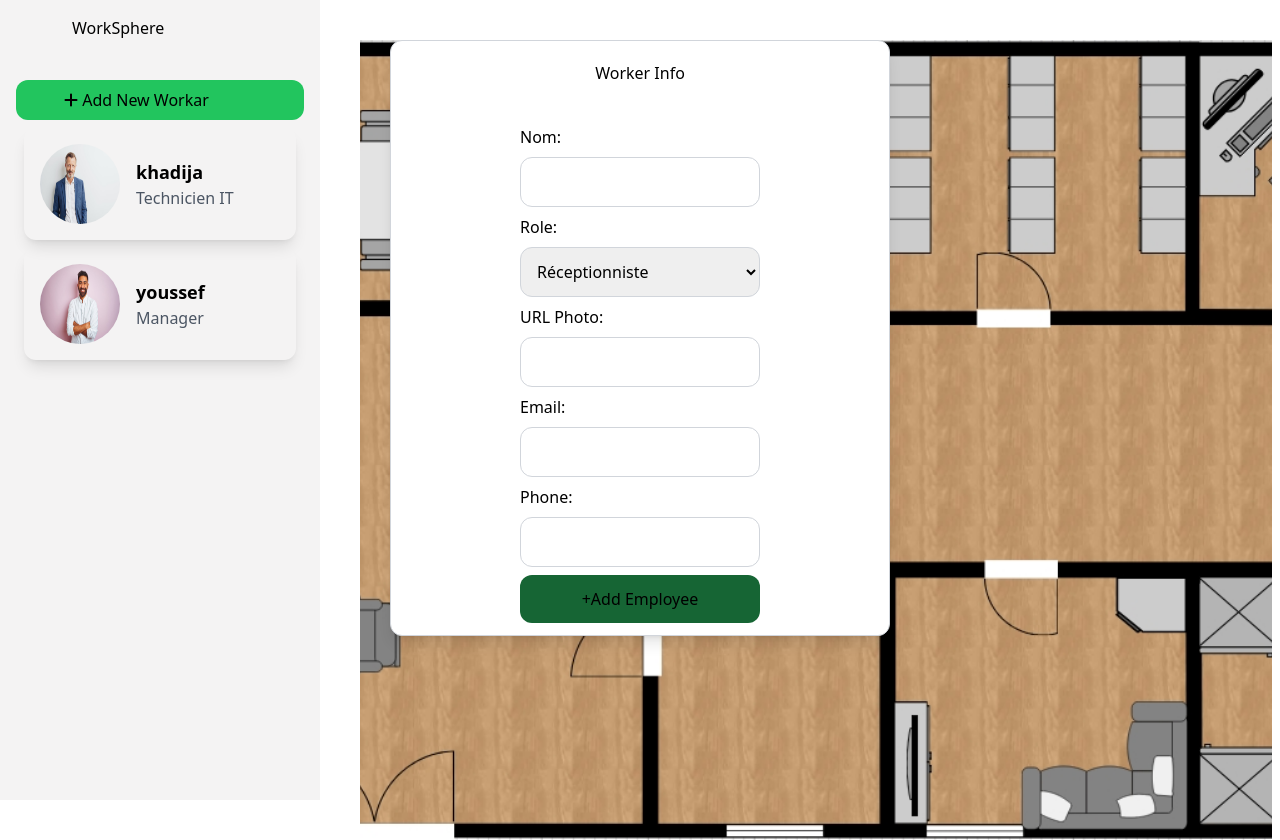
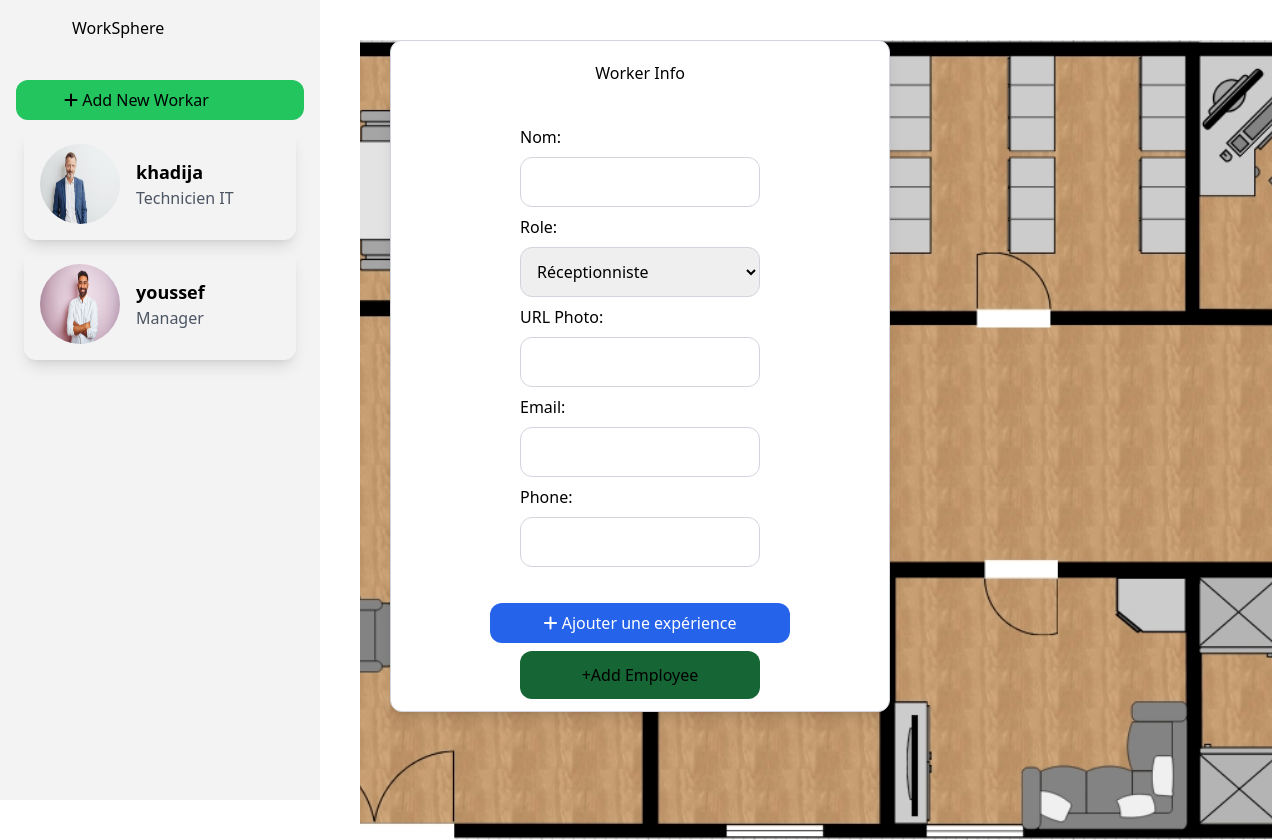
Before and after one commit to khadijakhiboua12/WorkSphere-Staff-Management, a plain HTML site: page index.html in a window 1280 px wide. Drawn offline with nearby package versions, Linux system fonts and the light colour scheme.

Commit message:
Ajoute  une formulaire  d'ajouter un employer

```diff
--- a/index.html
+++ b/index.html
@@ -51,7 +51,13 @@
         <input type="email"  class="w-full max-w-[240px] p-3 rounded-xl border border-gray-300">
         <label class="w-full max-w-[240px] text-left">Phone:</label>
         <input type="text"  class="w-full max-w-[240px]  p-3 rounded-xl border border-gray-300">
+          <!-- Ajouter Experience -->
+        <div class="w-full max-w-[300px]">
+       <div id="experience-container"  class="mt-4"></div>
+         <button type="button"  onclick="addExperience()"  class="bg-blue-600 text-white px-4 py-2 rounded-xl w-full mt-3"><i class="fas fa-plus"></i> Ajouter une expérience
 
+    </button>
+ </div>
 
 
 
--- a/main.js
+++ b/main.js
@@ -58,3 +58,34 @@ function AfficherCarte(data){
 }
 AfficherCarte(data);
 //Fonction pour add plusieur expirience
+function addExperience() {
+    const container = document.getElementById("experience-container");
+    const expDiv = document.createElement("div");
+    expDiv.className = "p-4 border rounded-xl mb-4 bg-gray-100";
+    expDiv.innerHTML = `
+        <!-- Ligne 1 : Entreprise + Post -->
+        <div class="grid grid-cols-2 gap-3">
+            <div>
+                <label class="block">Entreprise</label>
+                <input type="text" class="w-full p-2 rounded-xl border border-gray-300">
+            </div>
+
+            <div>
+                <label class="block">Post</label>
+                <input type="text" class="w-full p-2 rounded-xl border border-gray-300">
+            </div>
+        </div>
+        <div class="grid grid-cols-2 gap-3 mt-3">
+            <div>
+                <label class="block">Date Début</label>
+                <input type="date" class="w-full p-2 rounded-xl border border-gray-300">
+            </div>
+
+            <div>
+                <label class="block">Date Fin</label>
+                <input type="date" class="w-full p-2 rounded-xl border border-gray-300">
+            </div>
+        </div>
+    `;
+    container.prepend(expDiv);
+}
```
